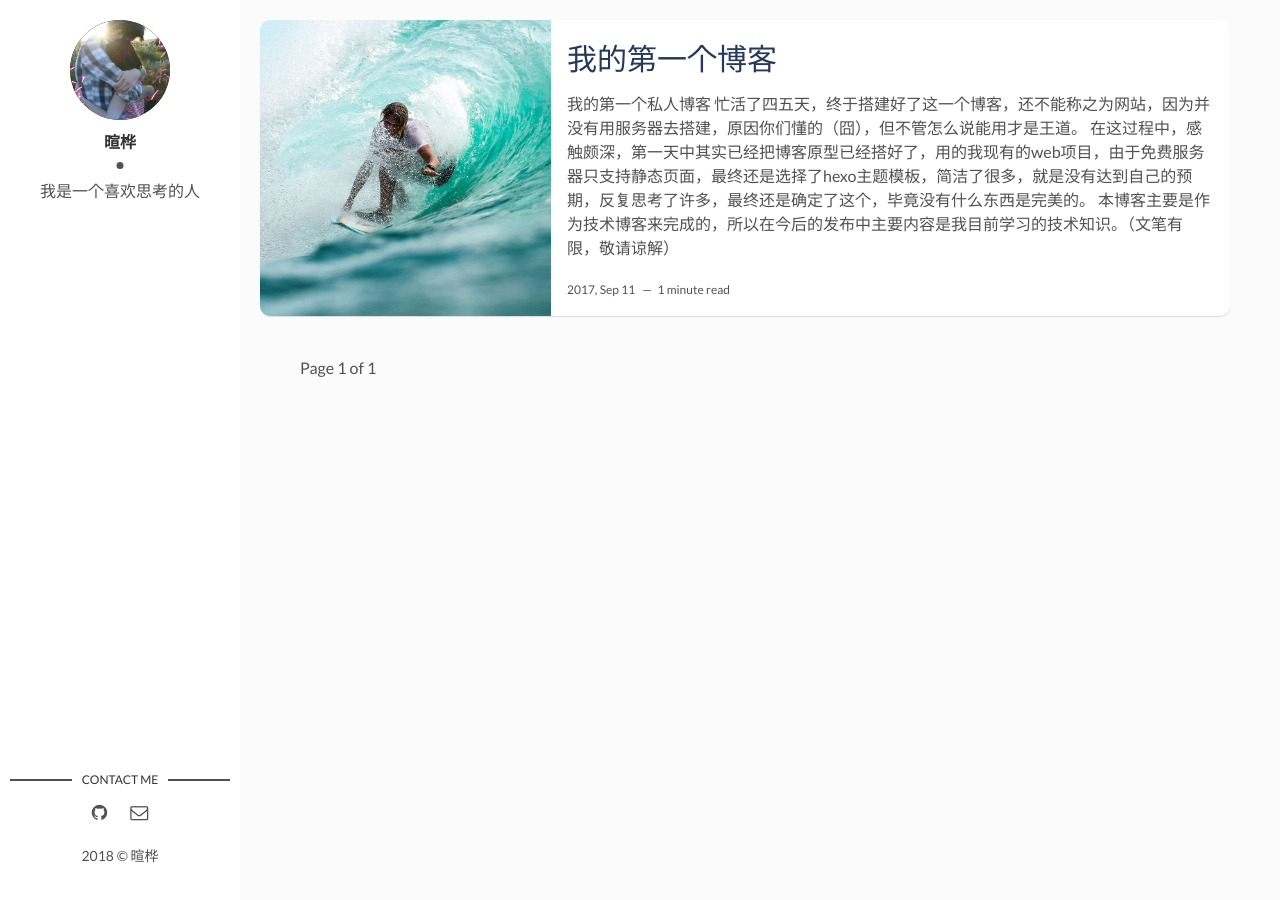
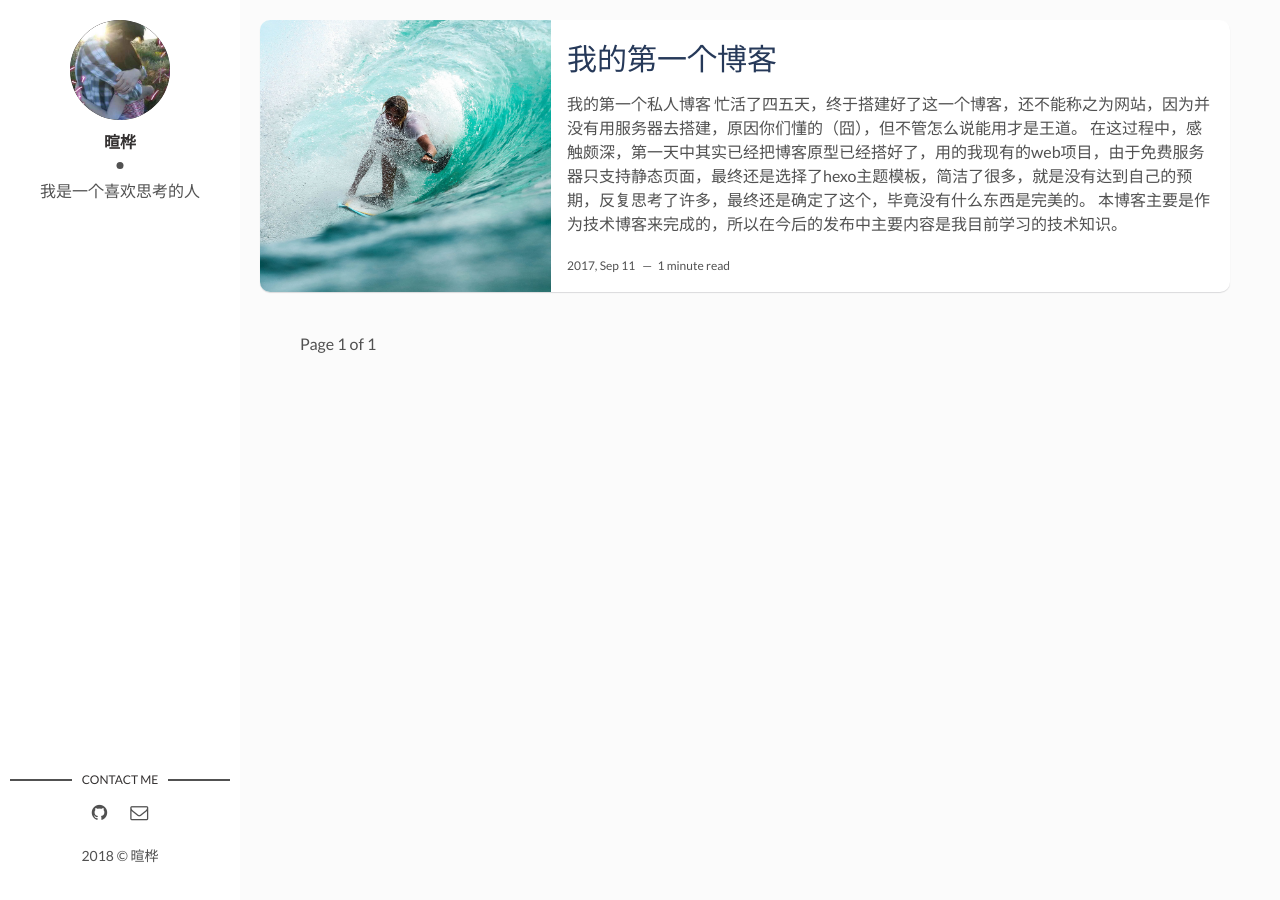
Before and after one commit to xuanhua6/xuanhua.github.io, a Jekyll site: the page built from index.html, in a window 1280 px wide. Built offline with Jekyll 4.4.1, drawn with Linux system fonts in a browser that asks for light colours; the list of posts is cut into pages by our own code.

Commit message:
Update 2018-10-25-my-first-blog.markdown

```diff
--- a/_posts/2018-10-25-my-first-blog.markdown
+++ b/_posts/2018-10-25-my-first-blog.markdown
@@ -12,4 +12,4 @@ tags: [Productivity, Software] # add tag
 忙活了四五天，终于搭建好了这一个博客，还不能称之为网站，因为并没有用服务器去搭建，原因你们懂的（囧），但不管怎么说能用才是王道。
  在这过程中，感触颇深，第一天中其实已经把博客原型已经搭好了，用的我现有的web项目，由于免费服务器只支持静态页面，最终还是选择了hexo主题模板，简洁了很多，就是没有达到自己的预期，反复思考了许多，最终还是确定了这个，毕竟没有什么东西是完美的。
 
-本博客主要是作为技术博客来完成的，所以在今后的发布中主要内容是我目前学习的技术知识。（文笔有限，敬请谅解）
+本博客主要是作为技术博客来完成的，所以在今后的发布中主要内容是我目前学习的技术知识。
```
